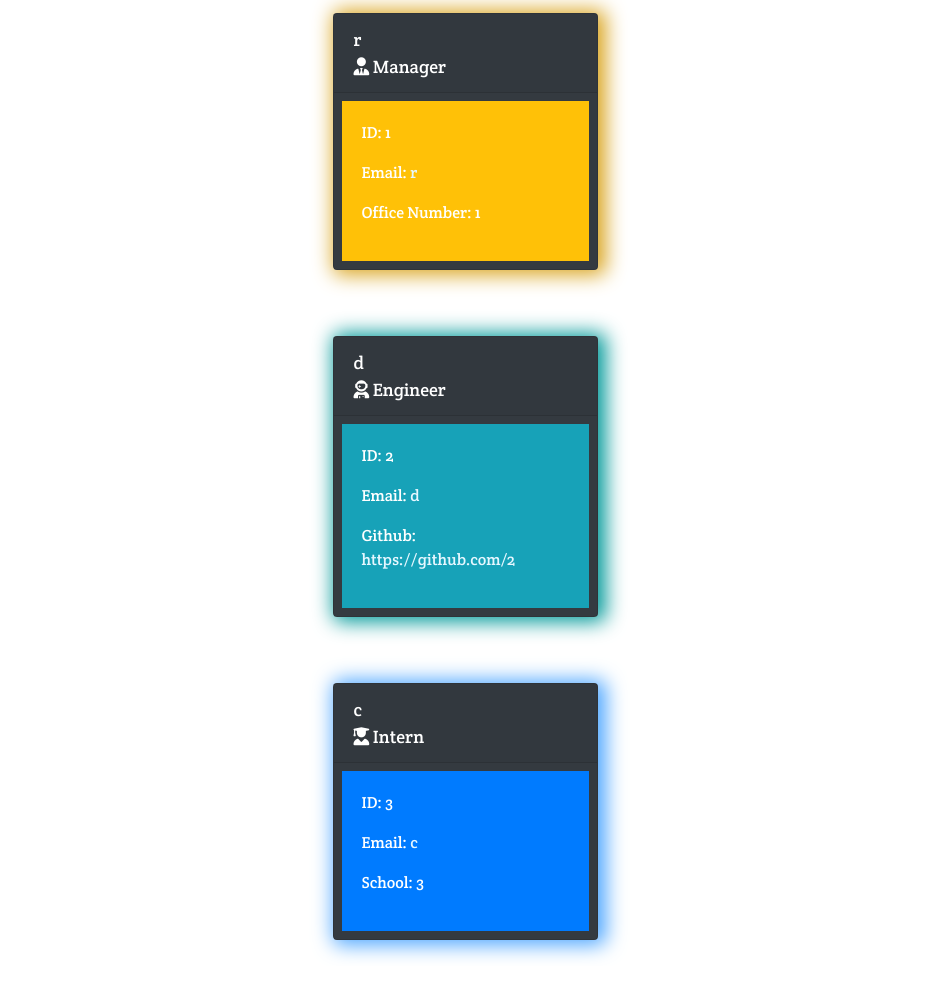
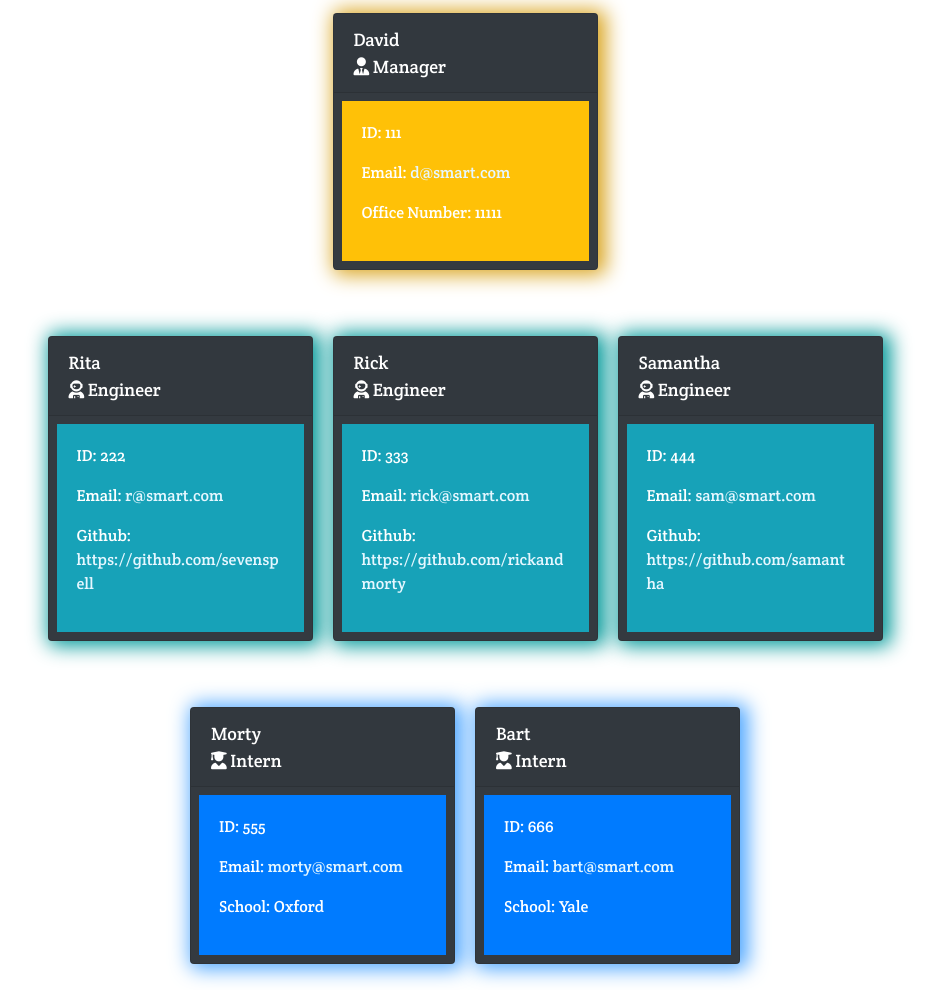
Before and after one commit to sevenspell/teamprofilegenerator, a website: page Develop/output/team.html in a window 1280 px wide. Shown: the part 147-1137 px from the top of the page, without its empty margins (175-1113 px from the left). Before the commit the page ends 1113 px from the top, so only its background shows below. Drawn offline with nearby package versions, Linux system fonts and the light colour scheme.

```diff
--- a/Develop/output/team.html
+++ b/Develop/output/team.html
@@ -95,15 +95,15 @@
                 <div class="row justify-content-center">
                     <div class="col-sm-3 manager">
                 <div id="cardM" class="card text-white bg-dark mb-3" style="max-width: 18rem;">
-                    <div class="card-header cardTitle">r
+                    <div class="card-header cardTitle">David
                     <br>
                     <i class="fas fa-user-tie"></i>
                     Manager
                     </div>
                     <div class="card-body bg-warning cardContent">
-                    <p class="card-text bg-warning mb-3">ID: 1</p>
-                    <p class="card-text bg-warning mb-3">Email: <a href= "mailto: r"> r</a></p>
-                    <p class="card-text bg-warning mb-3">Office Number: 1</p>
+                    <p class="card-text bg-warning mb-3">ID: 111</p>
+                    <p class="card-text bg-warning mb-3">Email: <a href= "mailto: d@smart.com"> d@smart.com</a></p>
+                    <p class="card-text bg-warning mb-3">Office Number: 11111</p>
                     </div>
                 </div>
             </div>
@@ -111,16 +111,44 @@
                 <div class="row justify-content-center">
                     <div class="col-sm-3 engineer">
                 <div id="cardE" class="card text-white bg-dark mb-3" style="max-width: 18rem;">
-                    <div class="card-header cardTitle">d
+                    <div class="card-header cardTitle">Rita
                     <br>
                     <i class="fas fa-user-astronaut"></i>
                     Engineer
                     </div>
                     <div class="card-body bg-info cardContent">
-                    <p class="card-text bg-info mb-3">ID: 2</p>
-                    <p class="card-text bg-info mb-3">Email: <a href="mailto: d"> d</a></p>
-                    <p class="card-text bg-info mb-3">Github: <a href="https://github.com/2" target="blank">
-                        https://github.com/2</a></p>
+                    <p class="card-text bg-info mb-3">ID: 222</p>
+                    <p class="card-text bg-info mb-3">Email: <a href="mailto: r@smart.com"> r@smart.com</a></p>
+                    <p class="card-text bg-info mb-3">Github: <a href="https://github.com/sevenspell" target="blank">
+                        https://github.com/sevenspell</a></p>
+                    </div>
+                </div>
+            </div> <div class="col-sm-3 engineer">
+                <div id="cardE" class="card text-white bg-dark mb-3" style="max-width: 18rem;">
+                    <div class="card-header cardTitle">Rick
+                    <br>
+                    <i class="fas fa-user-astronaut"></i>
+                    Engineer
+                    </div>
+                    <div class="card-body bg-info cardContent">
+                    <p class="card-text bg-info mb-3">ID: 333</p>
+                    <p class="card-text bg-info mb-3">Email: <a href="mailto: rick@smart.com"> rick@smart.com</a></p>
+                    <p class="card-text bg-info mb-3">Github: <a href="https://github.com/rickandmorty" target="blank">
+                        https://github.com/rickandmorty</a></p>
+                    </div>
+                </div>
+            </div> <div class="col-sm-3 engineer">
+                <div id="cardE" class="card text-white bg-dark mb-3" style="max-width: 18rem;">
+                    <div class="card-header cardTitle">Samantha
+                    <br>
+                    <i class="fas fa-user-astronaut"></i>
+                    Engineer
+                    </div>
+                    <div class="card-body bg-info cardContent">
+                    <p class="card-text bg-info mb-3">ID: 444</p>
+                    <p class="card-text bg-info mb-3">Email: <a href="mailto: sam@smart.com"> sam@smart.com</a></p>
+                    <p class="card-text bg-info mb-3">Github: <a href="https://github.com/samantha" target="blank">
+                        https://github.com/samantha</a></p>
                     </div>
                 </div>
             </div>
@@ -128,15 +156,28 @@
                 <div class="row justify-content-center">
                     <div class="col-sm-3 intern">
                 <div id="cardI" class="card text-white bg-dark mb-3" style="max-width: 18rem;">
-                    <div class="card-header cardTitle">c
+                    <div class="card-header cardTitle">Morty
                     <br>
                     <i class="fas fa-user-graduate"></i>
                     Intern
                     </div>
                     <div class="card-body bg-primary cardContent">
-                    <p class="card-text bg-primary mb-3">ID: 3</p>
-                    <p class="card-text bg-primary mb-3">Email: <a href="mailto: c"> c</a></p>
-                    <p class="card-text bg-primary mb-3">School: 3</p>
+                    <p class="card-text bg-primary mb-3">ID: 555</p>
+                    <p class="card-text bg-primary mb-3">Email: <a href="mailto: morty@smart.com"> morty@smart.com</a></p>
+                    <p class="card-text bg-primary mb-3">School: Oxford</p>
+                    </div>
+                </div>
+            </div> <div class="col-sm-3 intern">
+                <div id="cardI" class="card text-white bg-dark mb-3" style="max-width: 18rem;">
+                    <div class="card-header cardTitle">Bart
+                    <br>
+                    <i class="fas fa-user-graduate"></i>
+                    Intern
+                    </div>
+                    <div class="card-body bg-primary cardContent">
+                    <p class="card-text bg-primary mb-3">ID: 666</p>
+                    <p class="card-text bg-primary mb-3">Email: <a href="mailto: bart@smart.com"> bart@smart.com</a></p>
+                    <p class="card-text bg-primary mb-3">School: Yale</p>
                     </div>
                 </div>
             </div>
```
